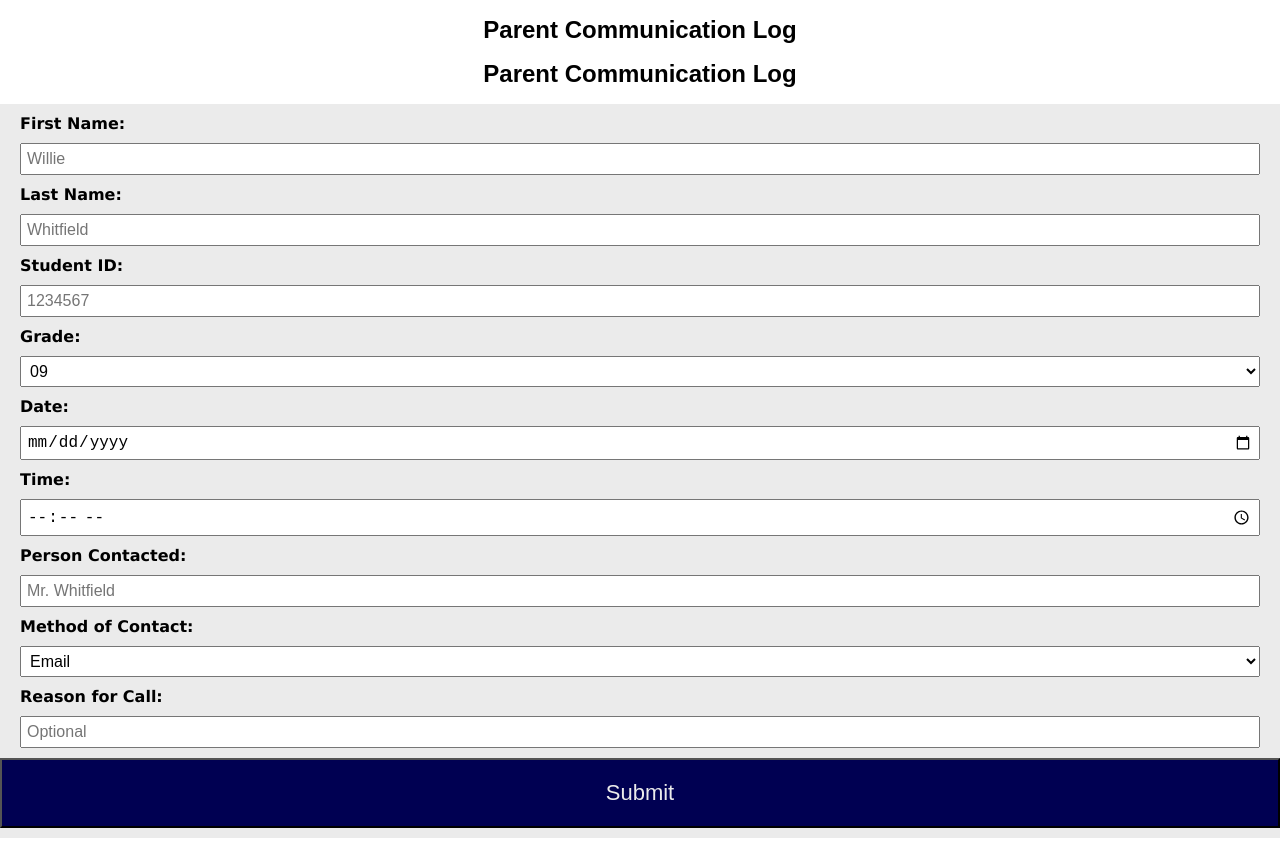
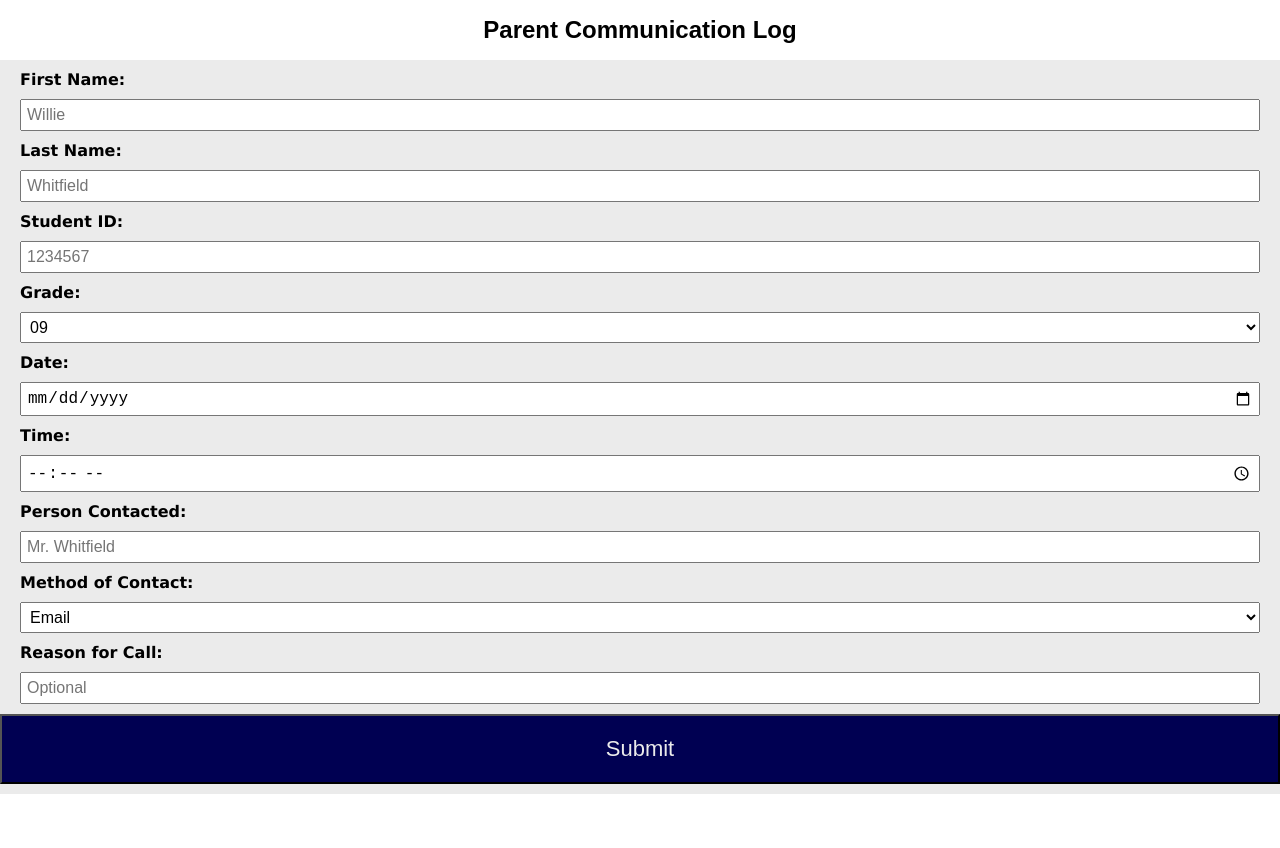
Before and after one commit to wdwiii/parent-communication-log, a React (Create React App) app: page / in a window 1280 px wide. After the commit the page ends 804 px from the top, so only its background shows below. Built offline with nearby package versions, Linux system fonts and the light colour scheme.

Commit message:
Create event handler / execute on form submission
- Remove 'h1' element from jsx

```diff
--- a/src/ContactForm.js
+++ b/src/ContactForm.js
@@ -1,12 +1,17 @@
 import styles from './ContactForm.module.css';
 
 const ContactForm = (props) => {
+  const logContactHandler = (event) => {
+    //Prevents the page from refreshing when submit button is clicked.
+    event.preventDefault();
+  };
+
   return (
-    <div>
-      <h1 style={{ 'font-size': '24px', 'text-align': 'center' }}>
-        Parent Communication Log
-      </h1>
-      <form action="" className={styles['contact-form']}>
+    <form
+      action=""
+      className={styles['contact-form']}
+      onSubmit={logContactHandler}
+    >
       <label htmlFor="form__fname">
         First Name:
         <input type="text" id="form__fname" placeholder="Willie" />
@@ -71,7 +76,6 @@ const ContactForm = (props) => {
       </label>
       <button type="submit">Submit</button>
     </form>
-    </div>
   );
 };
 
```
Lines whose indentation alone changed are shown as unchanged.
